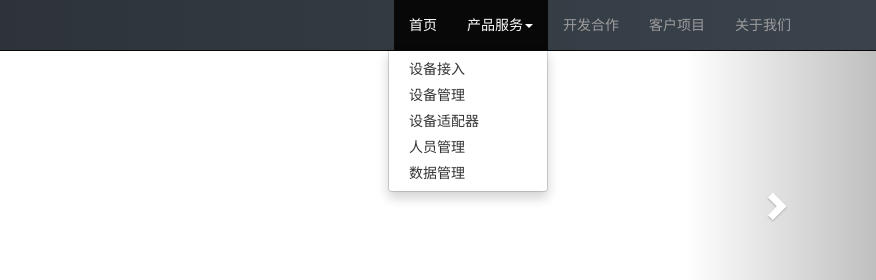
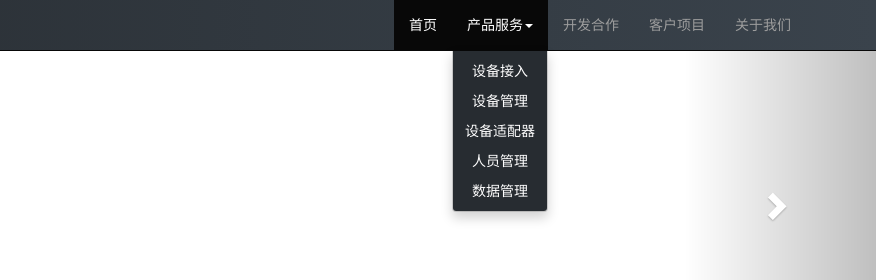
Before and after one commit to geekftz/wj-wlwsy, a plain HTML site: page index.html in a window 1280 px wide. Both pictures are taken after a click on the link "产品服务". Shown: the top 280 px of the page, 404-1280 px from the left. Drawn offline with nearby package versions, Linux system fonts and the light colour scheme.

Commit message:
changed head part

```diff
--- a/index.html
+++ b/index.html
@@ -12,11 +12,24 @@
 	<link type="text/css" rel="Stylesheet" href="styles/imageflow.css" />
 </head>
 
-
 	<style>
 		.navbar.navbar-inverse.navbar-fixed-top{
 			background: linear-gradient(to right,#272c31, #3a434c);
 
+		}
+
+		.dropdown-menu{
+			min-width: 100%;
+		}
+
+		.dropdown-menu li{
+			text-align: center;
+		}
+
+
+		.dropdown-menu>li>a{
+			color:#fff;
+			padding:5px 0;
 		}
 
 	</style>
--- a/styles/wlw.css
+++ b/styles/wlw.css
@@ -337,6 +337,13 @@ h4{
 	float:left;
 }
 
+.navbar-right .dropdown-menu{
+	background-color: #272c31;
+}
+
+.dropdown-menu{
+	min-width: 100%;
+}
 
 
 
```
Also changed, not shown: haha.txt (deleted).
